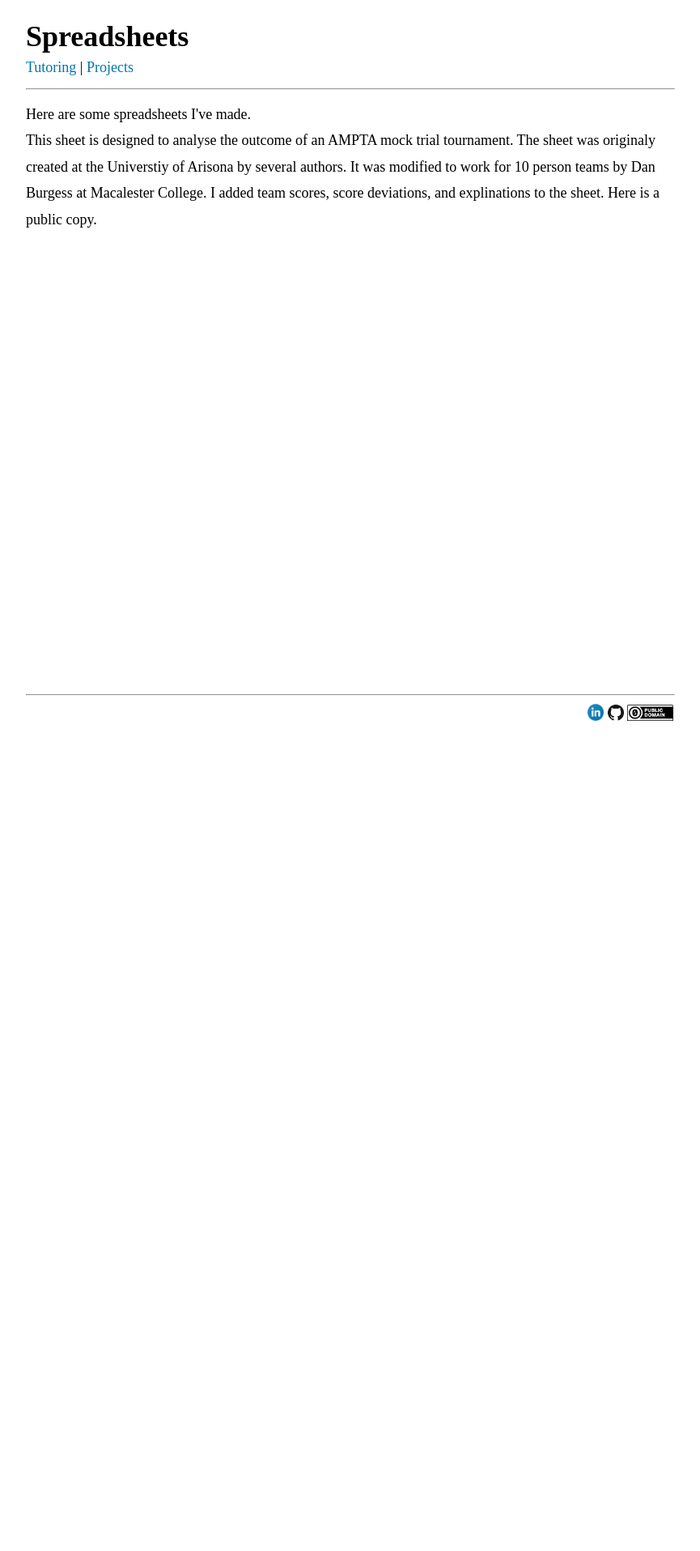
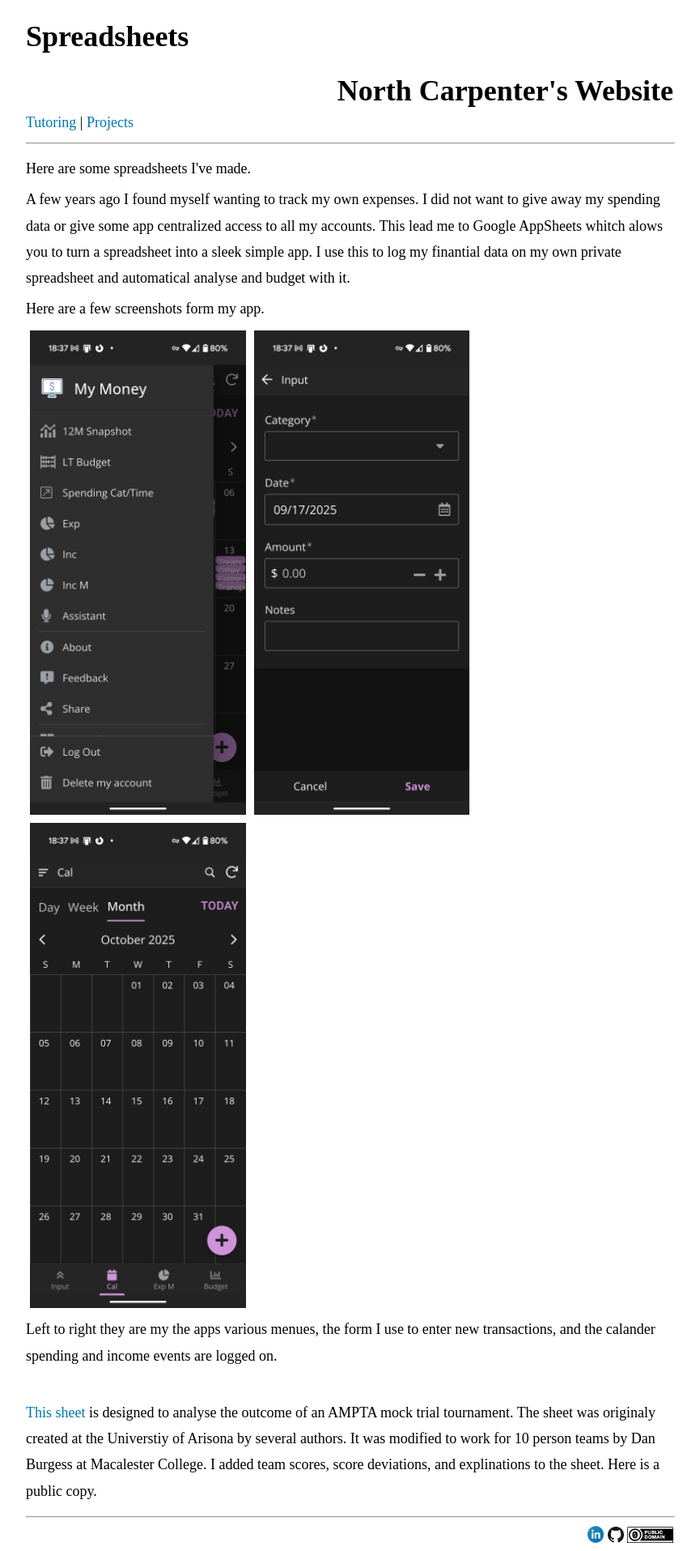
Before and after one commit to NorthCarpenter/NorthCarpenter.github.io, a Jekyll site: the page built from Projects/Spreadsheets/spreadsheets.html, in a window 1280 px wide. Shown: the whole page at 81% size, without its empty margins (208-1073 px from the left). Built offline with Jekyll 4.4.1, drawn with Linux system fonts in a browser that asks for light colours; before the commit the page ends 900 px from its top, so only the background shows below that.

Commit message:
Big spreadsheet update
I hope the image columning works!

```diff
--- a/Projects/Spreadsheets/spreadsheets.html
+++ b/Projects/Spreadsheets/spreadsheets.html
@@ -6,9 +6,30 @@ layout: default
 ---
 
 <body>
-    <p>Here are some spreadsheets I've made.
+    <p>Here are some spreadsheets I've made.</p>
+
+    <p>
+         A few years ago I found myself wanting to track my own expenses. I did not want to give away my spending data or give some app centralized access to all my accounts. This lead me to Google AppSheets whitch alows you to turn a spreadsheet into a sleek simple app. I use this to log my finantial data on my own private spreadsheet and automatical analyse and budget with it.
+    </p>
+
+    <p>Here are a few screenshots form my app.</p>
+     <div class="row">
+        <div class="column">
+            <img src="assets/Menues.png" alt="Snow" style="width:100%">
+        </div>
+        <div class="column">
+            <img src="assets/Form.png" alt="Forest" style="width:100%">
+        </div>
+        <div class="column">
+            <img src="assets/Cal.png" alt="Mountains" style="width:100%">
+        </div>
+    </div>
+
+    <p>Left to right they are my the apps various menues, the form I use to enter new transactions, and the calander spending and income events are logged on.</p>
+
+    <p>
         <br>
-        <a href="https://docs.google.com/spreadsheets/d/1HhQMYNJav0S6VZxe5BqvHvj35fBpMH_dc7YmV9uPXfg/edit?usp=sharing"></a>This sheet</a>
+        <a href="https://docs.google.com/spreadsheets/d/1HhQMYNJav0S6VZxe5BqvHvj35fBpMH_dc7YmV9uPXfg/edit?usp=sharing">This sheet</a>
          is designed to analyse the outcome of an AMPTA mock trial tournament. The sheet was originaly created at the Universtiy of Arisona by several authors. It was modified to work for 10 person teams by Dan Burgess at Macalester College. I added team scores, score deviations, and explinations to the sheet. Here is a public copy.
     </p>
 </body>
--- a/Tutoring.html
+++ b/Tutoring.html
@@ -16,8 +16,10 @@ layout: default
  <p>I was born in St. Paul Minnesota and grew up in three different countries. I began tutoring in high school, and around the same time I was diagnosed with dyslexia and dysgraphia. I worked to help myself and my students find our own unique learning journeys. After graduating from the Anglo-American School of Moscow,  I attended Macalester College, where I received a BA in Economics and worked as a TA for three years. I moved to Berkely, CA for two years where I worked at Classroom Matters. There, I tutored students with a wide variety of learning differences in Math and executive functioning. I am currently located in Seattle where I am getting an MS in statistics from the University of Washington, Seattle. I continue to tutor individual students and small groups.</p>
  <p>My professional and life experience has taught me that learning is not one-size-fits-all, and that education often requires self advocacy. In my practice today, I focuse on encouraging questions, making material relatable, and building executive function skills. I enjoy getting to know my students and helping them achieve their goals. In his free time I can be found baking, running his Dungeons & Dragons campaign, going to art museums, and listening to history podcasts.</p>
  <br>
+ <div style="text-align: center;">
  <p>
     I tutor online or in the north Seattle area. My rate is 60$ per hour online and 100$ per hour in person.
     You can reach out to me at <a href="mailto: nCarpenterTutoring@gmail.com"> my email.
  </p>
+ </div>
  </body>
--- a/_layouts/default.html
+++ b/_layouts/default.html
@@ -25,6 +25,9 @@
 <body>
     <header>
         <a href="/" style="text-decoration: none; color: black;"><h1>{{ page.title }}</h1></a>
+        <div style="text-align: right;">
+                    <a href="/" style="text-decoration: none; color: black;"><h1>North Carpenter's Website</h1></a>
+        </div>
     </header>
     <!-- Navigation -->
     {% include navigation.html %}
--- a/style.css
+++ b/style.css
@@ -15,9 +15,7 @@ body{
 main {
   flex: 1;            /* fills leftover space to push footer down */
 }
-footer {
-  margin-top: auto;   /* pushes footer to the bottom when content is short */
-}
+
 
 a{
   margin-right:auto;
@@ -153,3 +151,16 @@ html{
   margin-right: 0;
   display: inline;   /* inline images don’t center automatically */
 }
+
+.column {
+  float: left;
+  width: 33.33%;
+  padding: 5px;
+}
+
+/* Clear floats after image containers */
+.row::after {
+  content: "";
+  clear: both;
+  display: table;
+}
```
Also changed, not shown: Projects/Spreadsheets/assets/Cal.png (added), Projects/Spreadsheets/assets/Form.png (added), Projects/Spreadsheets/assets/Menues.png (added), Projects/Spreadsheets/assets/myMoneyRedacted.png (added).
